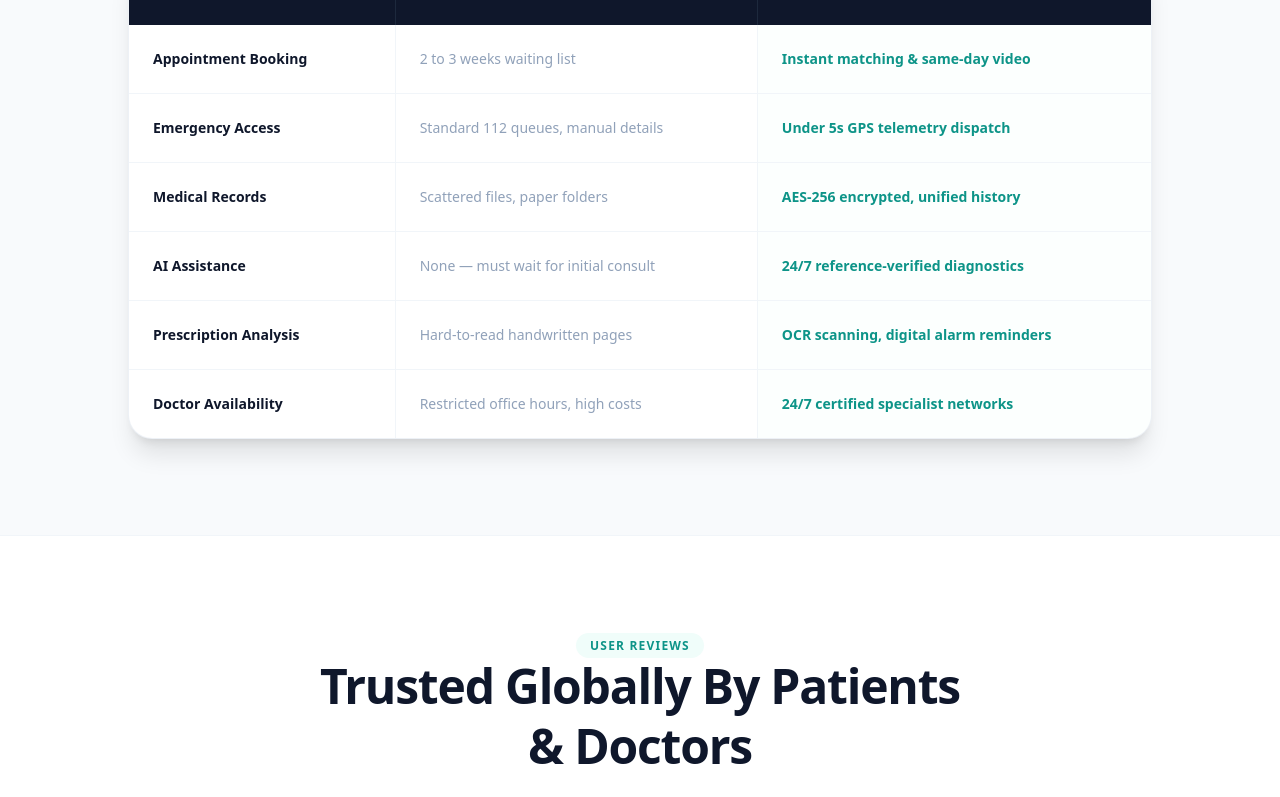
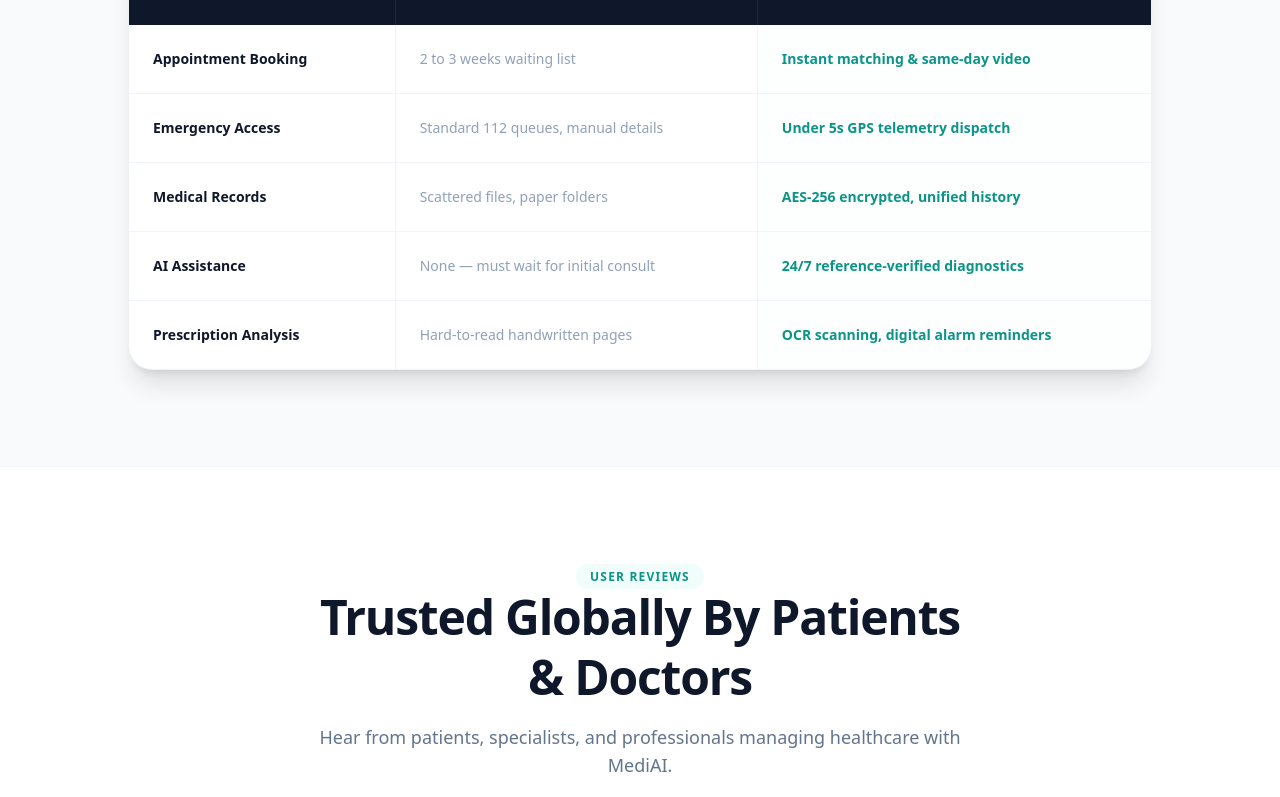
Before and after one commit to tahachoudhary54/MediAi_Frontend, a Next.js app: page / in a window 1280 px wide. Shown: the part 7145-7942 px from the top of the page. Built offline with nearby package versions, Linux system fonts and the light colour scheme.

Commit message:
AnotherChange

```diff
--- a/src/app/page.jsx
+++ b/src/app/page.jsx
@@ -1277,8 +1277,7 @@ export default function RedesignedLandingPage() {
                     { feature: "Emergency Access", traditional: "Standard 112 queues, manual details", mediai: "Under 5s GPS telemetry dispatch" },
                     { feature: "Medical Records", traditional: "Scattered files, paper folders", mediai: "AES-256 encrypted, unified history" },
                     { feature: "AI Assistance", traditional: "None — must wait for initial consult", mediai: "24/7 reference-verified diagnostics" },
-                    { feature: "Prescription Analysis", traditional: "Hard-to-read handwritten pages", mediai: "OCR scanning, digital alarm reminders" },
-                    { feature: "Doctor Availability", traditional: "Restricted office hours, high costs", mediai: "24/7 certified specialist networks" }
+                    { feature: "Prescription Analysis", traditional: "Hard-to-read handwritten pages", mediai: "OCR scanning, digital alarm reminders" }
                   ].map((row, idx) => (
                     <tr key={idx} className="hover:bg-slate-50 transition-colors duration-250">
                       <td className="p-6 font-bold text-slate-900">{row.feature}</td>
```
